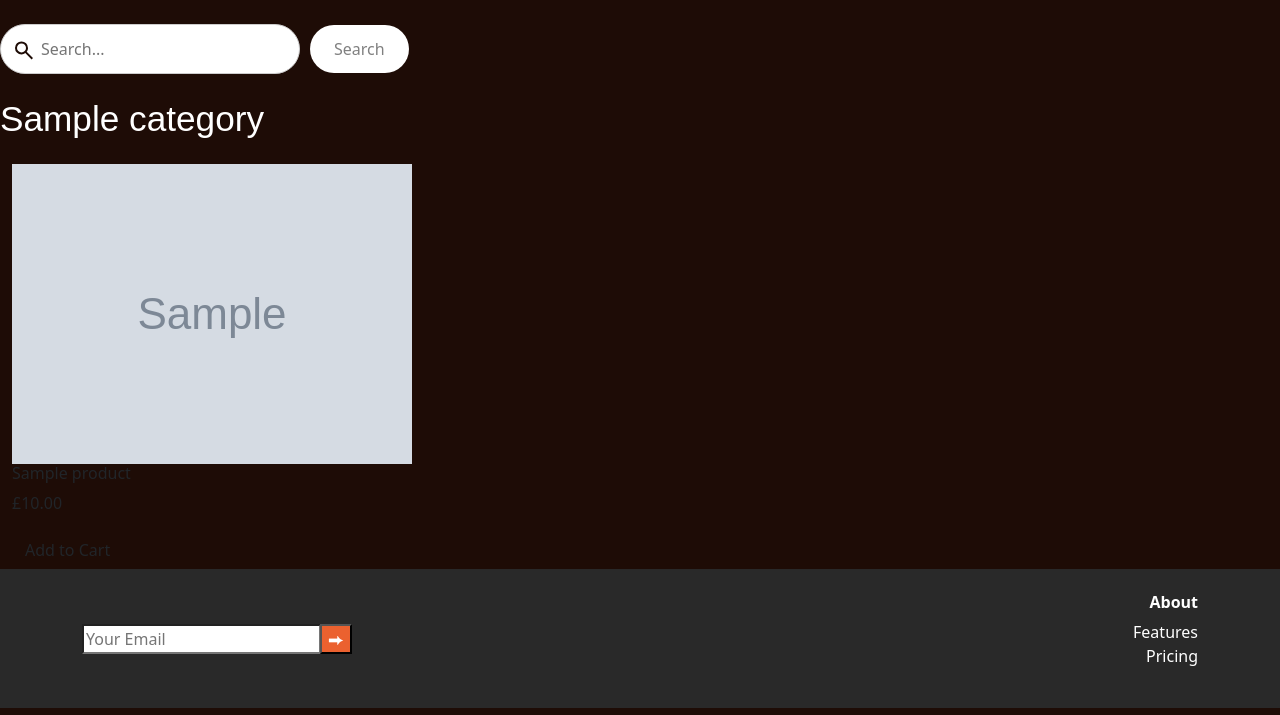
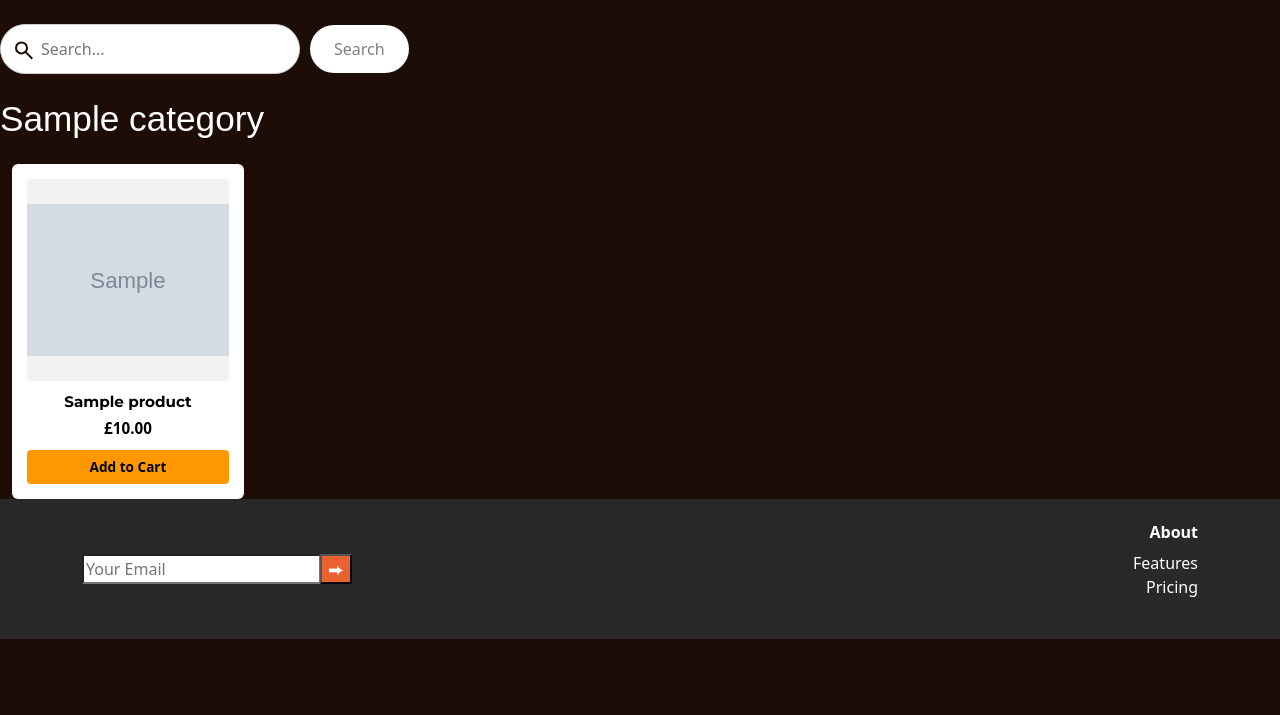
Before and after one commit to African-wild-wood-creation/African-wild-wood-creation, a Flask app: a page that uses templates/base.html in a window 1280 px wide. Shown: the part 85-800 px from the top of the page. Run offline with Flask 3, Linux system fonts and the light colour scheme; tables that the repository leaves empty hold one stand-in row (values such as "Sample post"); grey boxes marked "Sample" are stand-in pictures; some web fonts are replaced.

Commit message:
style category product grid layout

```diff
--- a/static/css/style.css
+++ b/static/css/style.css
@@ -199,6 +199,72 @@ body {
     cursor: pointer;
 }
 
+/* CATEGORY PRODUCT GRID STYLES  */
+
+/* Product Card */
+.category-product-card {
+    background-color: #ffffff;
+    border-radius: 6px;
+    padding: 15px;
+    text-align: center;
+    height: 100%;
+    transition: transform 0.3s ease, box-shadow 0.3s ease;
+}
+
+.category-product-card:hover {
+    transform: translateY(-4px);
+    box-shadow: 0 10px 25px rgba(0,0,0,0.15);
+}
+
+/* Image container */
+.category-product-image {
+    width: 100%;
+    aspect-ratio: 1 / 1;
+    background-color: #f2f2f2;
+    border-radius: 4px;
+    overflow: hidden;
+    margin-bottom: 12px;
+}
+
+.category-product-image img {
+    width: 100%;
+    height: 100%;
+    object-fit: contain;
+}
+
+/* Title */
+.category-product-title {
+    font-family: 'Montserrat', sans-serif;
+    font-size: 0.95rem;
+    font-weight: 600;
+    margin-bottom: 6px;
+    color: #000;
+}
+/* Price */
+.category-product-price {
+    font-weight: 700;
+    font-size: 0.95rem;
+    margin-bottom: 10px;
+    color: #000;
+}
+
+/* Button */
+.category-add-btn {
+    background-color: #ff9800;
+    color: #000;
+    font-weight: 600;
+    border-radius: 4px;
+    padding: 6px 10px;
+    width: 100%;
+    font-size: 0.85rem;
+}
+
+.category-add-btn:hover {
+    background-color: #e68900;
+    color: #000;
+}
+
+
 /*footer*/
 footer{
     background-color: rgb(41, 41, 41);
@@ -357,3 +423,10 @@ footer{
         margin-top: 5%;
     }
 }
+
+@media (min-width: 1200px) {
+.col-xl-2-4 {
+    flex: 0 0 20%;
+    max-width: 20%;
+}
+}
```
